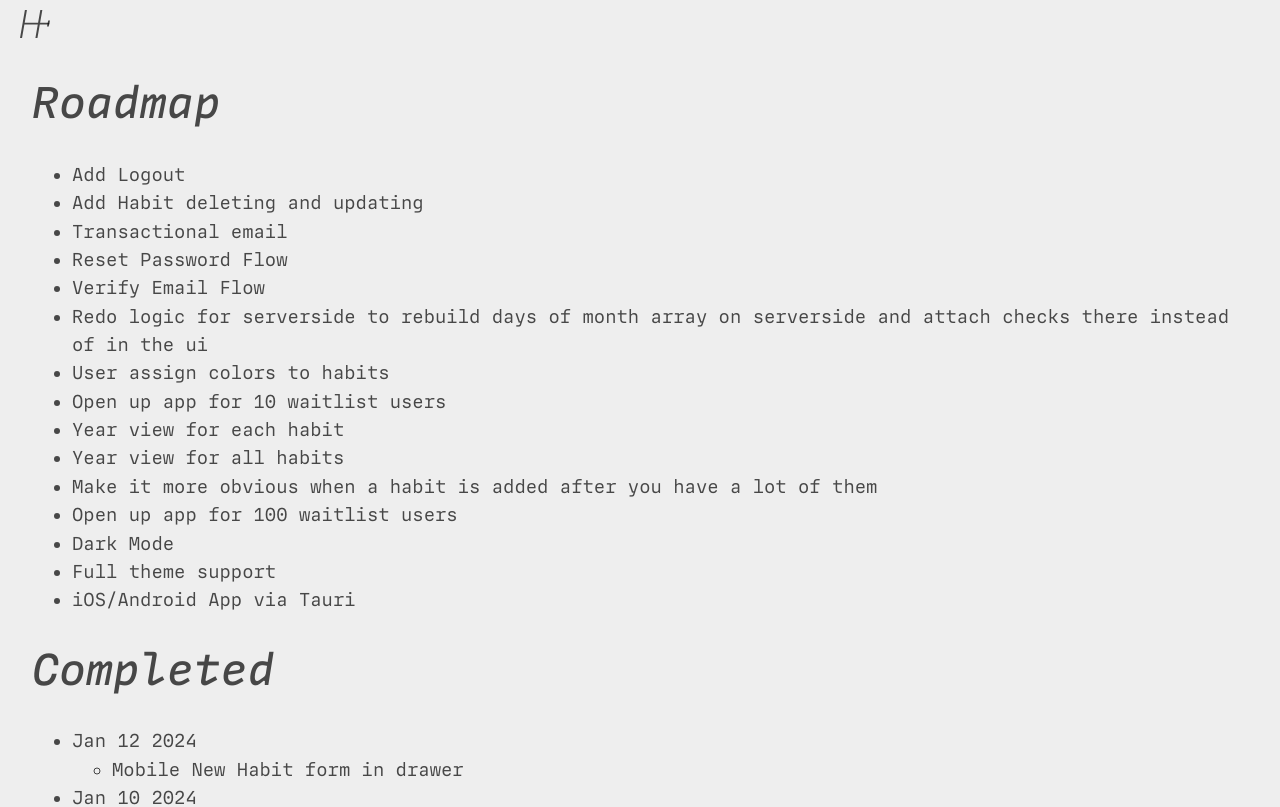
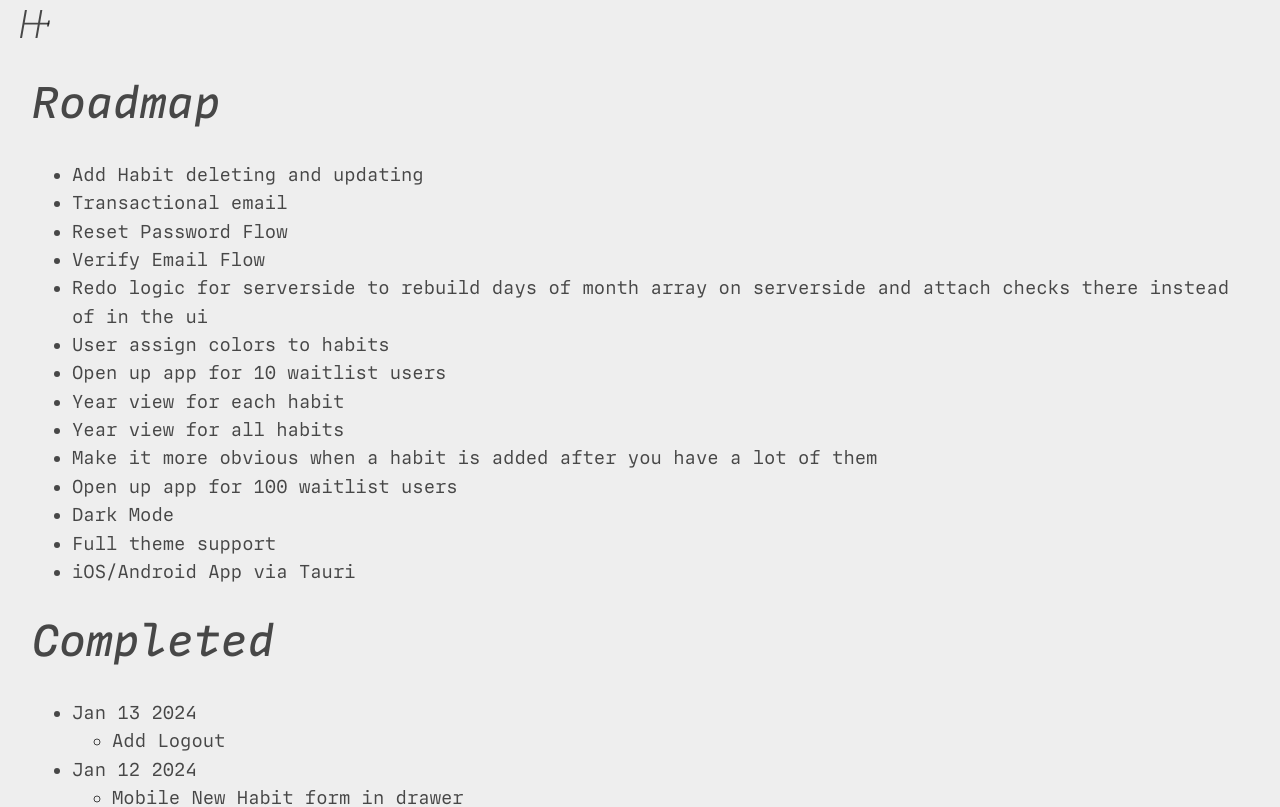
Before and after one commit to stolinski/habit-path, a SvelteKit app: page /roadmap in a window 1280 px wide. Shown: the top 807 px of the page. Built offline with nearby package versions, Linux system fonts and the light colour scheme; no server answers.

Commit message:
updates roadmap

```diff
--- a/src/routes/roadmap/+page.svelte
+++ b/src/routes/roadmap/+page.svelte
@@ -1,6 +1,5 @@
 <h1>Roadmap</h1>
 <ul>
-	<li>Add Logout</li>
 	<li>Add Habit deleting and updating</li>
 	<li>Transactional email</li>
 	<li>Reset Password Flow</li>
@@ -23,6 +22,10 @@
 <h2>Completed</h2>
 
 <ul>
+	<li>Jan 13 2024</li>
+	<ul>
+		<li>Add Logout</li>
+	</ul>
 	<li>Jan 12 2024</li>
 	<ul>
 		<li>Mobile New Habit form in drawer</li>
```
